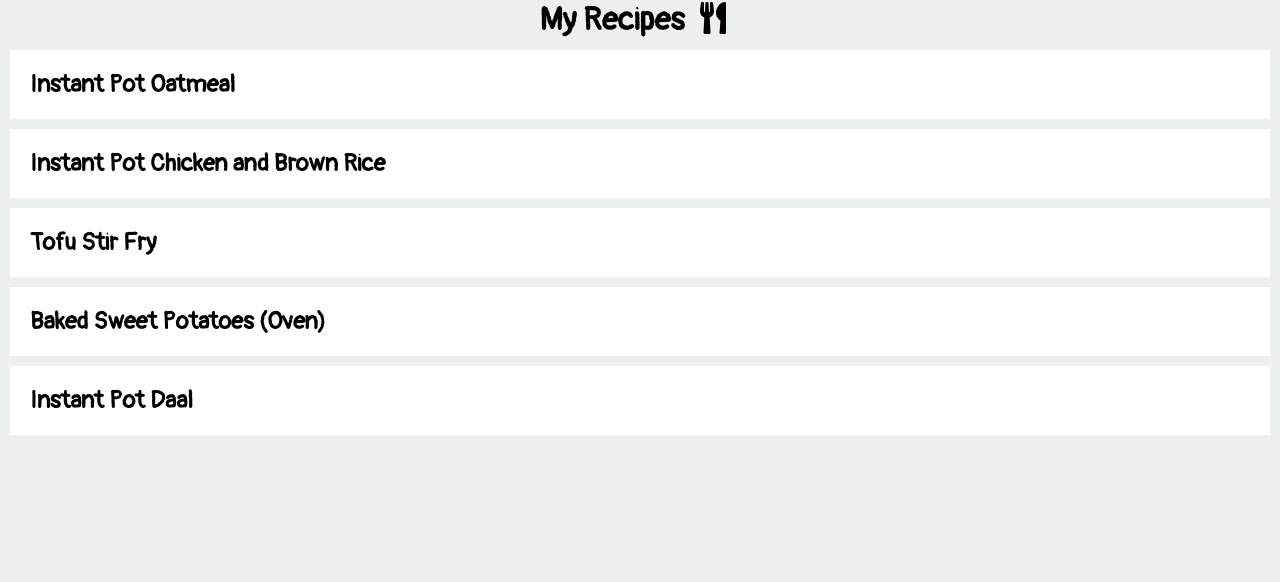
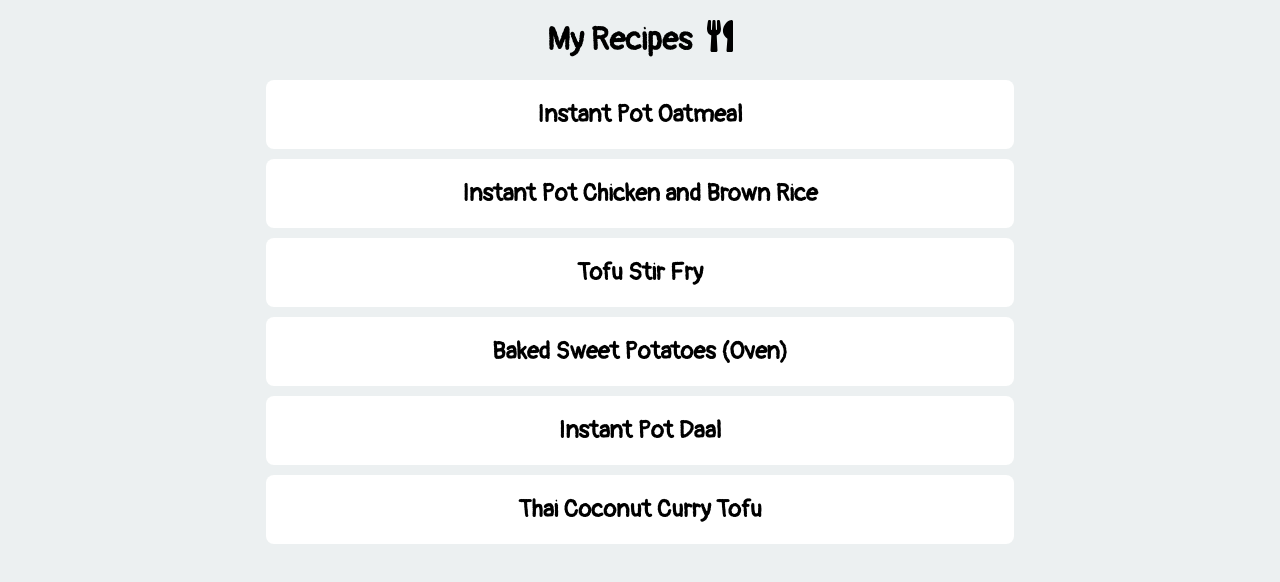
Before and after one commit to szikaria961/my-recipes, a React (Create React App) app: page / in a window 1280 px wide. Shown: the top 582 px of the page. Built offline with nearby package versions, Linux system fonts and the light colour scheme; the HTML template or start-up script is replaced by a standard one.

Commit message:
Add styling

```diff
--- a/src/App.js
+++ b/src/App.js
@@ -1,14 +1,18 @@
 import React from 'react';
 import RecipeList from './pages/recipes';
 import recipes from './data/recipes.json';
-import Header from './components/header'
+import Header from './components/header';
 
 function App() {
   return (
-    <React.Fragment>
-      <Header title='My Recipes' />
-        <RecipeList recipes={recipes.recipes} />
-    </React.Fragment>
+    <div className="app">
+      <div className="app-container">
+        <div className="app-content">
+          <Header title='My Recipes' />
+          <RecipeList recipes={recipes.recipes} />
+        </div>
+      </div>
+    </div>
   );
 }
 
--- /dev/null
+++ b/src/components/header/index.css
@@ -0,0 +1,13 @@
+.header-title {
+  padding: 20px 0 10px 0;
+  display: flex;
+  justify-content: center;
+  font-weight: bold;
+  font-size: 2em;
+}
+
+.recipe-header-icon {
+  padding: 0 0 0 15px;
+  display: flex;
+  justify-content: center;
+}
--- a/src/components/header/index.js
+++ b/src/components/header/index.js
@@ -1,6 +1,7 @@
 import React from 'react';
-import { FontAwesomeIcon } from '@fortawesome/react-fontawesome'
-import { faUtensils } from '@fortawesome/free-solid-svg-icons'
+import { FontAwesomeIcon } from '@fortawesome/react-fontawesome';
+import { faUtensils } from '@fortawesome/free-solid-svg-icons';
+import './index.css';
 
 function Header({ title }) {
   return (
--- a/src/data/recipes.json
+++ b/src/data/recipes.json
@@ -129,6 +129,26 @@
         "Change the instant pot setting to manual or pressure cook mode at high pressure for for 4 mins. After the instant pot beeps, let the pressure release naturally for 5 minutes, then release the pressure manually (5 minute NPR)",
         "Garnish with cilantro and stir. Optionally, sprinkle the juice of half a lemon. Dal tadka is ready to be served"
       ]
+    },
+    {
+      "id": 6,
+      "title": "Thai Coconut Curry Tofu",
+      "prepTime": "15min",
+      "cookTime": "15min",
+      "ingredients": [
+        "1 pack extra-firm tofu, drained and cut into cubes",
+        "2 tbsp olive oil",
+        "2 curry powder",
+        "14oz can coconut milk",
+        "mushrooms",
+        "1 tbsp soy sauce (gluten-free if needed)",
+        "Juice of 1/2 a lime",
+        "1 tsp paprika (optional)",
+        "Rice, cilantro to serve"
+      ],
+      "instructions": [
+        "TODO"
+      ]
     }
   ]
 }
--- a/src/index.css
+++ b/src/index.css
@@ -18,3 +18,16 @@ code {
 ul, ol {
   margin: 0;
 }
+
+.app {
+  width: 100%;
+}
+
+.app-container {
+  display: flex;
+  justify-content: center;
+}
+
+.app-content {
+  width: 60%;
+}
--- a/src/pages/recipes/index.css
+++ b/src/pages/recipes/index.css
@@ -1,11 +1,18 @@
+* {
+  margin: 0;
+}
+
 .recipe {
-	background-color: white;
+  background-color: white;
 	padding: 20px;
 	margin: 10px;
+  border-radius: .5em;
 }
 
 .recipe-title {
-	font-size: 1.5em;
+  display: flex;
+  justify-content: center;
+  font-size: 1.5em;
 	font-weight: bold;
   cursor: pointer;
   transition: 200ms ease-out all;
@@ -28,13 +35,3 @@
 .recipe-ingredients-item, .recipe-instructions-item {
   padding: 0 0 10px 0;
 }
-
-.header-title {
-  text-align: center;
-  font-weight: bold;
-  font-size: 2em;
-}
-
-.recipe-header-icon {
-  padding: 15px;
-}
--- a/src/pages/recipes/index.js
+++ b/src/pages/recipes/index.js
@@ -1,6 +1,6 @@
 import React, { useState } from 'react';
-import { FontAwesomeIcon } from '@fortawesome/react-fontawesome'
-import { faClock } from '@fortawesome/free-regular-svg-icons'
+import { FontAwesomeIcon } from '@fortawesome/react-fontawesome';
+import { faClock } from '@fortawesome/free-regular-svg-icons';
 import './index.css';
 
 function RecipeList({ recipes }) {
```
